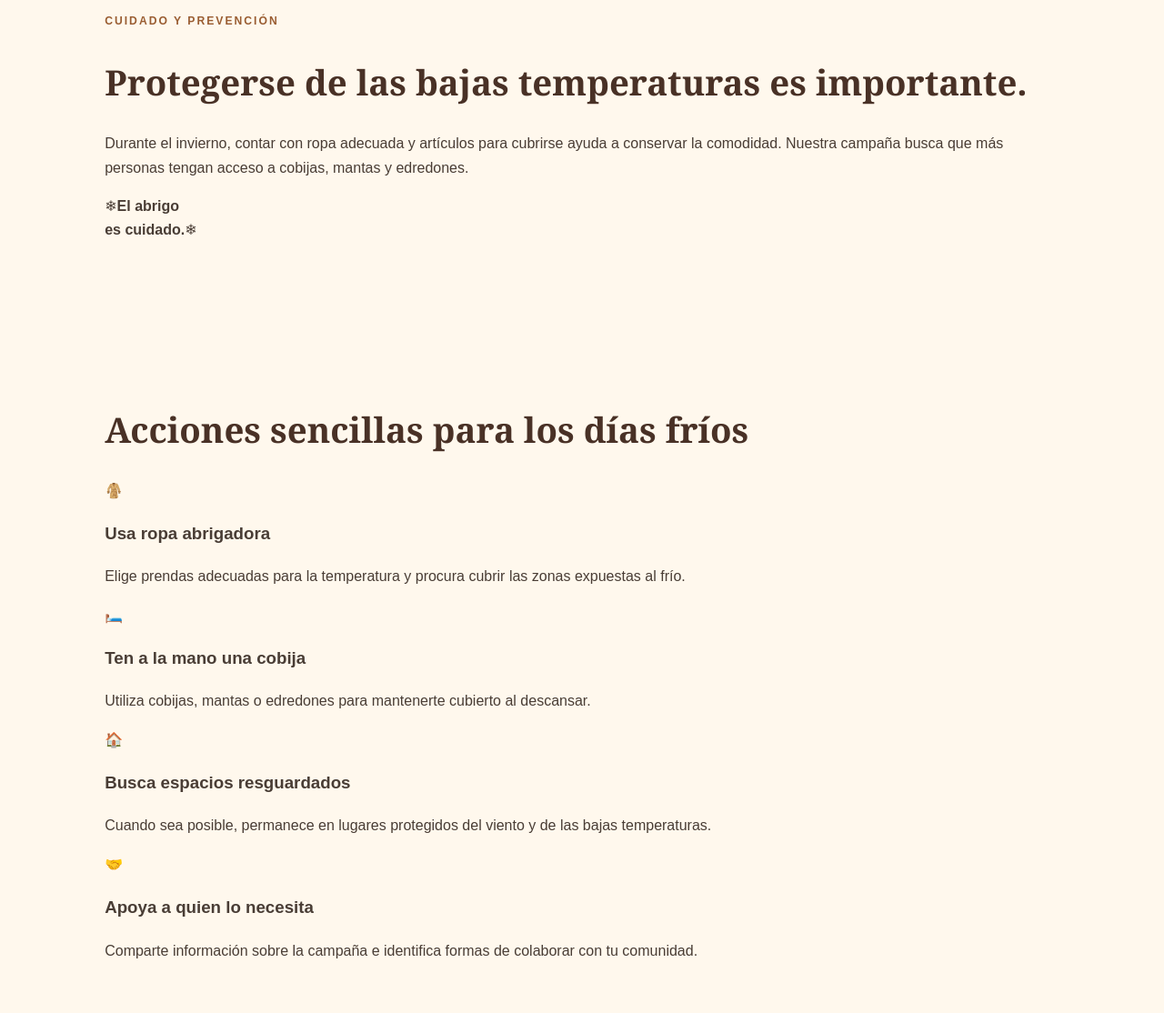
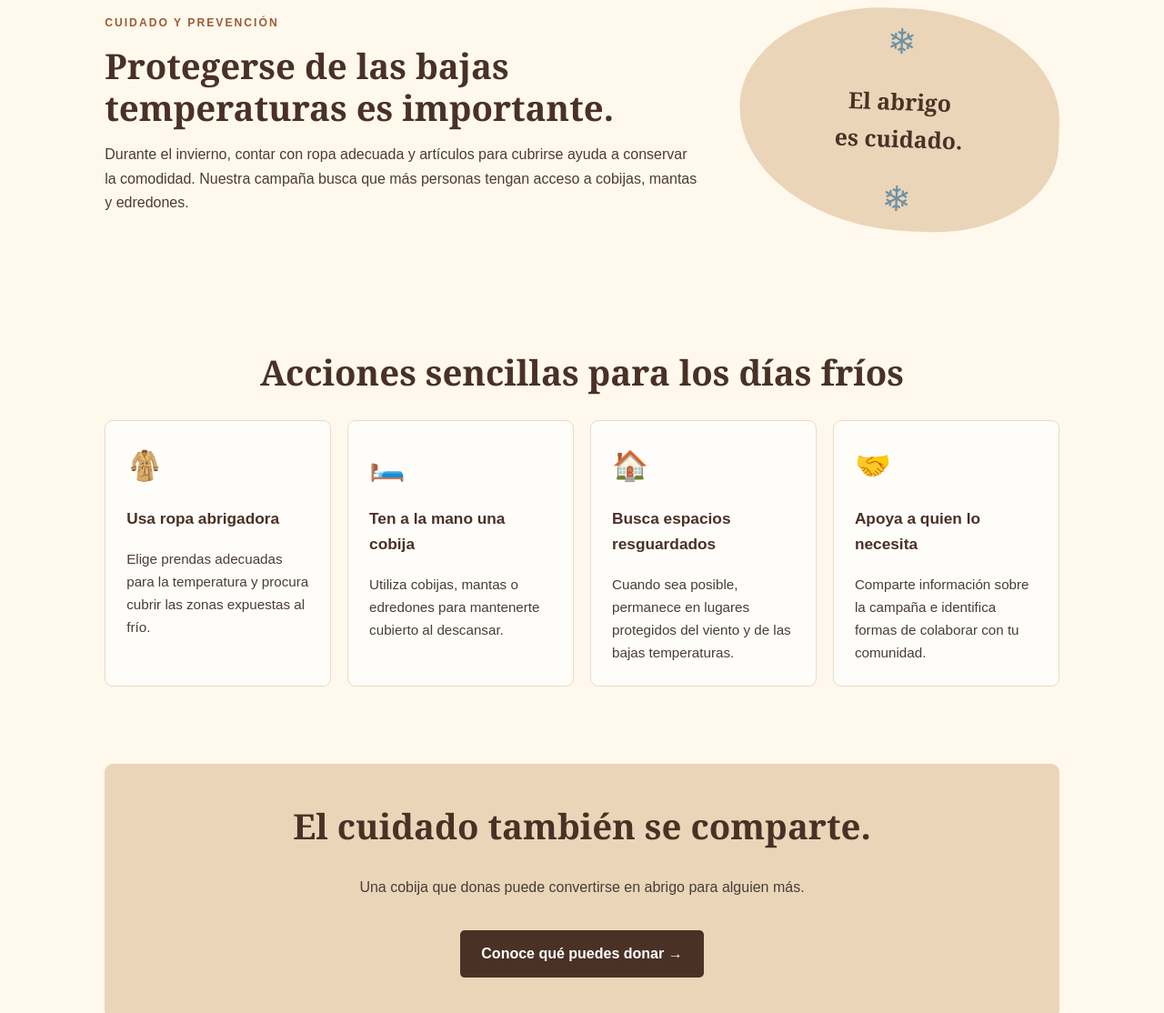
Before and after one commit to gaelrobertoroblesguevara-debug/Paec, a plain HTML site: page cuidados.html in a window 1280 px wide. Shown: the part 477-1591 px from the top of the page at 91% size. Drawn offline with Linux system fonts and the light colour scheme.

Commit message:
Add responsive styles for FAQ and consejos sections

```diff
--- a/estilos.css
+++ b/estilos.css
@@ -446,3 +446,25 @@ footer {
         padding: 25px 7%;
     }
 }
+
+.faq-contenido{max-width:1000px;margin:0 auto;display:grid;grid-template-columns:1fr 1fr;gap:20px 24px}
+.faq-item{background:#fffdf9;border:1px solid #eadbc8;border-left:5px solid #c8793d;border-radius:8px;padding:24px;box-shadow:0 7px 18px #4931260b}
+.faq-item h2{font-family:Arial,Helvetica,sans-serif;font-size:1.12rem;line-height:1.35;margin:0 0 10px}
+.faq-item p{margin:0}
+.faq-pie{margin:10px 9% 75px;padding:42px 25px;text-align:center;background:#493126;color:#fff5e9;border-radius:9px}
+.faq-pie h2{color:white;margin-top:0}
+@media(max-width:760px){.faq-contenido{grid-template-columns:1fr}.faq-pie{margin:10px 7% 55px}}
+
+.cuidados-intro{display:grid;grid-template-columns:1.3fr .7fr;gap:45px;align-items:center}
+.cuidados-intro h2{margin:12px 0}
+.invierno-dibujo{min-height:245px;border-radius:48% 52% 42% 58%;background:#ead5b9;display:flex;align-items:center;justify-content:center;gap:14px;flex-direction:column;color:#493126;text-align:center;font-family:Georgia,serif;font-size:1.55rem;transform:rotate(2deg)}
+.invierno-dibujo span{font-size:2.4rem;color:#6e91a4}
+.consejos{padding-top:25px}
+.consejos>h2{text-align:center;margin-bottom:30px}
+.consejos-grid{display:grid;grid-template-columns:repeat(4,1fr);gap:18px}
+.consejo{background:#fffdf9;border:1px solid #eadbc8;border-radius:9px;padding:23px}
+.consejo>span{font-size:2rem}.consejo h3{color:#493126;font-size:1.08rem}.consejo p{font-size:.95rem;margin-bottom:0}
+.mensaje-invierno{margin:10px 9% 75px;padding:45px 25px;text-align:center;background:#ead5b9;border-radius:9px}
+.mensaje-invierno h2{margin-top:0}
+@media(max-width:900px){.consejos-grid{grid-template-columns:repeat(2,1fr)}}
+@media(max-width:760px){.cuidados-intro{grid-template-columns:1fr}.invierno-dibujo{min-height:200px}.consejos-grid{grid-template-columns:1fr}.mensaje-invierno{margin:10px 7% 55px}}
```
